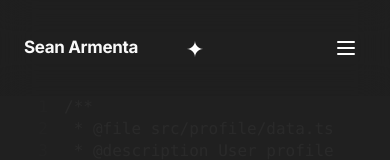
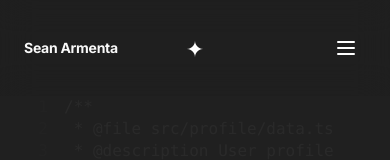
Before and after one commit to Manoy54/Porfolioreact, a React (Vite) app: page / in a window 390 px wide. Shown: the top 160 px of the page. Built offline with nearby package versions, Linux system fonts and the light colour scheme; a web font is replaced by a local one.

Commit message:
Reduce navbar brand text size on mobile

```diff
--- a/src/components/Navbar.tsx
+++ b/src/components/Navbar.tsx
@@ -33,7 +33,7 @@ export function Navbar({ scrolled }: NavbarProps) {
     >
       <div className="h-full w-full max-w-[1920px] mx-auto flex items-center justify-between relative">
         {/* Left: Name */}
-        <div className="text-white font-bold text-[17px] tracking-[-0.02em] font-['Inter'] cursor-pointer z-50 mix-blend-difference">
+        <div className="text-white font-bold text-[14px] md:text-[17px] tracking-[-0.02em] font-['Inter'] cursor-pointer z-50 mix-blend-difference">
           <GlitchText text="Sean Armenta" />
         </div>
 
```
